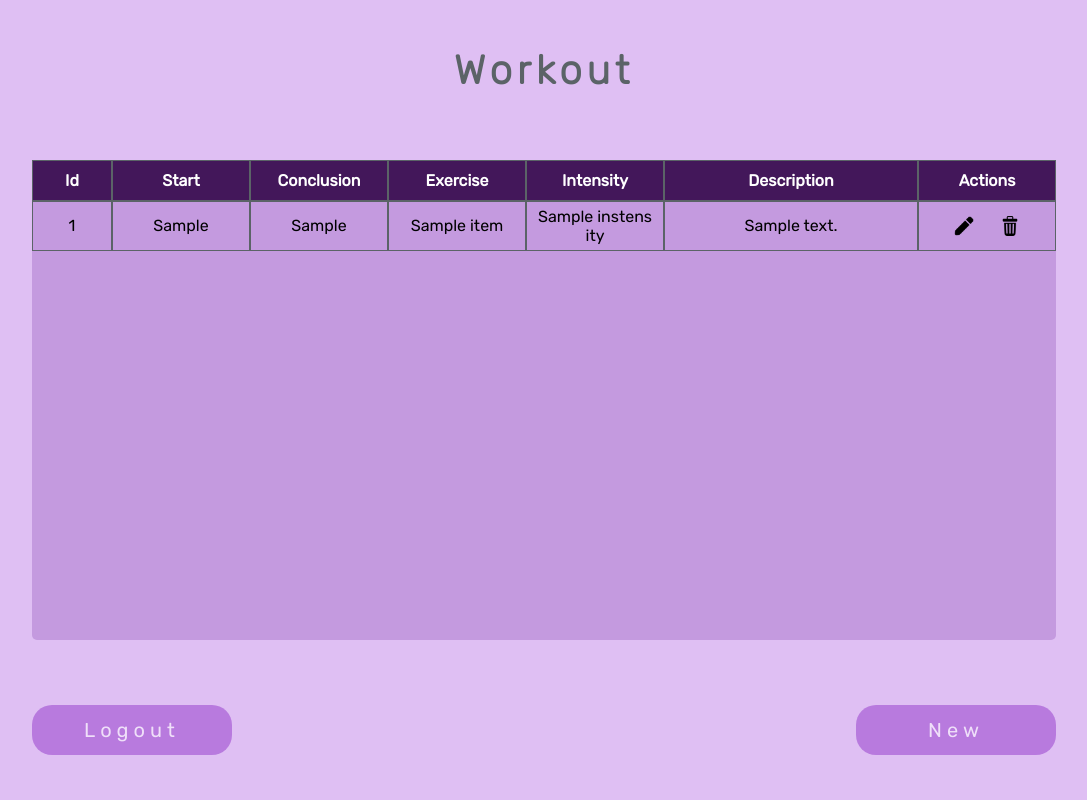
After one commit to Vivianpcamargo/Projeto-Software-Python, a Flask app: template templates/list-workout.html in a window 1280 px wide. The commit adds this page. Shown: the whole page, without its empty margins (96-1183 px from the left). Run offline with Flask 2, Linux system fonts and the light colour scheme; the template is opened without the code that fills it: most values are stand-ins (such as "Sample title", 1, 10 or a date in 2020).

Commit message:
:sparkles: version 2

```diff
--- a/app.py
+++ b/app.py
@@ -1,5 +1,5 @@
 import os
-from flask import Flask, render_template, json, request
+from flask import Flask, render_template, json, request, session
 from flaskext.mysql import MySQL
 
 mysql = MySQL()
@@ -9,6 +9,8 @@ app.config['MYSQL_DATABASE_USER'] = 'root'
 app.config['MYSQL_DATABASE_PASSWORD'] = '123456'
 app.config['MYSQL_DATABASE_DB'] = 'workoutDay'
 app.config['MYSQL_DATABASE_HOST'] = '172.18.0.2'
+
+app.secret_key = 'veRYdPHOqig2WqQZLzZxoGvxVy0Un6cV'
 
 mysql.init_app(app)
 
@@ -65,14 +67,20 @@ def new_sign_in():
         cursor.close()
 
         if len(result) == 1:
-            global user_id
-            user_id = result[0]
+            session['user_id'] = result[0]
 
             return list_workout()
         else:
             return json.dumps({'html': '<span>Invalid user!</span>'})
     except Exception as e:
         return json.dumps({'error': str(e)})
+
+
+@app.route('/logout')
+def logout():
+    session['user_id'] = 0
+
+    return render_template('sign-in.html')
 
 
 @app.route('/sign-up')
@@ -107,18 +115,51 @@ def list_workout():
     cursor = mysql.get_db().cursor()
 
     cursor.execute(
+        'SELECT * FROM tbl_workout WHERE user_id = %s',
+        (session['user_id'])
+    )
+
+    all = cursor.fetchall()
+
+    datas = []
+
+    for item in all:
+        cursor.execute(
+            'SELECT exercise_name FROM tbl_exercise WHERE exercise_id = %s',
+            ({item[6]})
+        )
+
+        exercise_name = cursor.fetchone()
+
+        datas.append({
+            'workout_id': item[0],
+            'workout_start': item[1].strftime("%d/%m/%Y %H:%M"),
+            'workout_conclusion': item[2].strftime("%d/%m/%Y %H:%M"),
+            'exercise_name': exercise_name[0],
+            'instensity': item[4],
+            'description': item[3],
+        })
+
+    cursor.close()
+
+    return render_template('list-workout.html', datas=datas)
+
+
+@app.route('/new-workout')
+def new_workout():
+    cursor = mysql.get_db().cursor()
+
+    cursor.execute(
         'SELECT exercise_name FROM tbl_exercise'
     )
 
     datas = cursor.fetchall()
 
-    cursor.close()
-
     return render_template('new-workout.html', datas=datas)
 
 
-@app.route('/new-workout', methods=['POST'])
-def new_workout():
+@app.route('/create-new-workout', methods=['POST'])
+def create_new_workout():
     try:
         start = request.form['inputStart']
         conclusion = request.form['inputConclusion']
@@ -140,7 +181,8 @@ def new_workout():
 
             cursor.execute(
                 'INSERT INTO tbl_workout (workout_start, workout_conclusion, description, instensity, user_id, exercise_id) VALUES (%s, %s, %s, %s, %s, %s)',
-                (start, conclusion, description, instensity, user_id, exercise_id)
+                (start, conclusion, description, instensity,
+                 session['user_id'], exercise_id)
             )
 
             mysql.get_db().commit()
--- a/schemas/insertData.sql
+++ b/schemas/insertData.sql
@@ -1,3 +1,3 @@
 INSERT INTO tbl_user (user_username, user_password) VALUES ('vivian', '123');
 INSERT INTO tbl_exercise (exercise_name) VALUES ('Muay Thai'),('Natação'),('Futebol');
-INSERT INTO tbl_workout (workout_start, workout_conclusion, description, instensity, user_id, exercise_id) VALUES ('2023-09-14 16:00:00', '2023-09-14 18:00:00', 'treininho bom', 'high', 1, 1);
+INSERT INTO tbl_workout (workout_start, workout_conclusion, description, instensity, user_id, exercise_id) VALUES ('2023-09-10 16:00:00', '2023-09-10 18:00:00', 'treininho bom', 'high', 1, 1),('2023-09-17 13:00:00', '2023-09-17 17:00:00', 'varzea com os amigos', 'medium', 1, 3),('2023-09-14 16:00:00', '2023-09-14 18:00:00', 'de hoje ta pago', 'high', 1, 1),('2023-09-16 09:00:00', '2023-09-16 10:00:00', 'refrescante', 'medium', 1, 2);
--- a/static/css/styles.css
+++ b/static/css/styles.css
@@ -18,6 +18,10 @@ body {
 .full {
   width: 100%;
   height: 100%;
+  display: flex;
+  align-items: center;
+  flex-direction: column;
+  justify-content: space-around;
 }
 
 .side {
@@ -46,6 +50,11 @@ body {
   background-image: url('../images/logo.png');
 }
 
+img {
+  width: 20px;
+  height: 20px;
+}
+
 span {
   color: rgba(222.00000196695328, 235.0000011920929, 241.00000083446503, 1);
   text-align: center;
@@ -56,7 +65,7 @@ span {
 a {
   color: white;
   text-decoration: none;
-  font-size: 25;
+  font-size: 20;
   letter-spacing: 5;
 }
 
@@ -161,3 +171,59 @@ input[type=submit] {
   align-items: center;
   justify-content: center;
 }
+
+table {
+  background-color: #c49adf;
+  width: 80%;
+  min-height: 60%;
+  height: auto;
+  border-radius: 5px;
+  display: flex;
+  text-align: center;
+  line-break: anywhere;
+}
+
+tr {
+  background-color: #b27dd3;
+  min-height: 30px;
+  width: 100%;
+  display: inline-flex;
+}
+
+tr:nth-child(even) {
+  background-color: #c49adf;
+}
+
+th {
+  background-color: rgba(54.82071854174137, 10.641552228480577, 75.61091154813766, 0.8899999856948853);
+  width: 100%;
+  padding: 10px;
+  color: white;
+  border: 1px solid #5B6367;
+}
+
+td {
+  width: 100%;
+  padding: 5px 10px;
+  border: 1px solid #5B6367;
+  display: flex;
+  align-items: center;
+  justify-content: center;
+  justify-content: space-evenly;
+}
+
+.big {
+  width: 200%;
+}
+
+.small {
+  width: 50%;
+}
+
+.footer {
+  width: 100%;
+  margin: 2%;
+  display: flex;
+  flex-direction: row-reverse;
+  justify-content: space-between;
+}
--- /dev/null
+++ b/templates/list-workout.html
@@ -0,0 +1,66 @@
+<html lang="en">
+
+<head>
+  <meta charset="utf-8">
+  <title> Workout Day </title>
+
+  <link rel="stylesheet" href="../static/css/styles.css">
+  <link rel="shortcut icon" href="../static/images/logo.png">
+</head>
+
+<body>
+  <div class="full">
+    <h1> Workout </h1>
+
+    <table id="table-workouts">
+      <tbody>
+        <tr>
+          <th class="small"> Id </th>
+          <th> Start </th>
+          <th> Conclusion </th>
+          <th> Exercise </th>
+          <th> Intensity </th>
+          <th class="big"> Description </th>
+          <th> Actions </th>
+        </tr>
+
+        {% for item in datas %}
+        <tr>
+          <td class="small"> {{ item.workout_id }} </td>
+          <td> {{ item.workout_start }} </td>
+          <td> {{ item.workout_conclusion }} </td>
+          <td> {{ item.exercise_name }} </td>
+          <td> {{ item.instensity }} </td>
+          <td class="big"> {{ item.description }} </td>
+          <td>
+            <img src="../static/images/logo-editar.png" alt="Update Logo">
+            <img src="../static/images/logo-deletar.png" alt="Delete Logo">
+          </td>
+        </tr>
+        {% endfor %}
+
+        <!-- <tr>
+          <td class="small"> </td>
+          <td> </td>
+          <td> </td>
+          <td> </td>
+          <td> </td>
+          <td class="big"> </td>
+          <td> </td>
+        </tr> -->
+      </tbody>
+    </table>
+
+    <div class="footer" style="width: 80%;">
+      <div class="fake-button">
+        <a href='/new-workout'> New </a>
+      </div>
+
+      <div class="fake-button">
+        <a href='/logout'> Logout </a>
+      </div>
+    </div>
+  </div>
+</body>
+
+</html>
```
Also changed, not shown: other parts of static/css/styles.css (+24 -23 lines), templates/new-workout.html (+12 -10 lines), README.md, static/images/logo-deletar.png (added), static/images/logo-editar.png (added).
